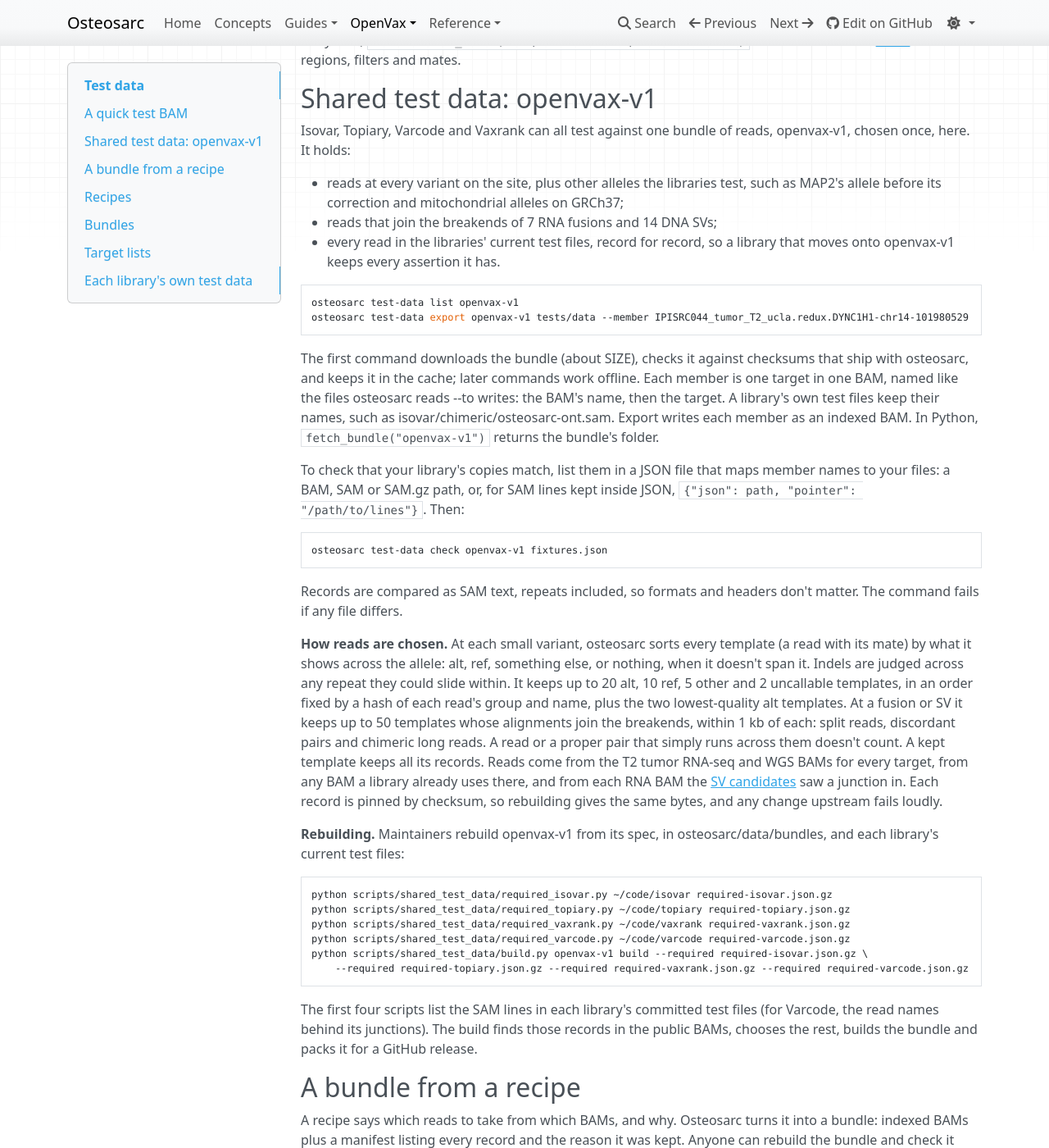
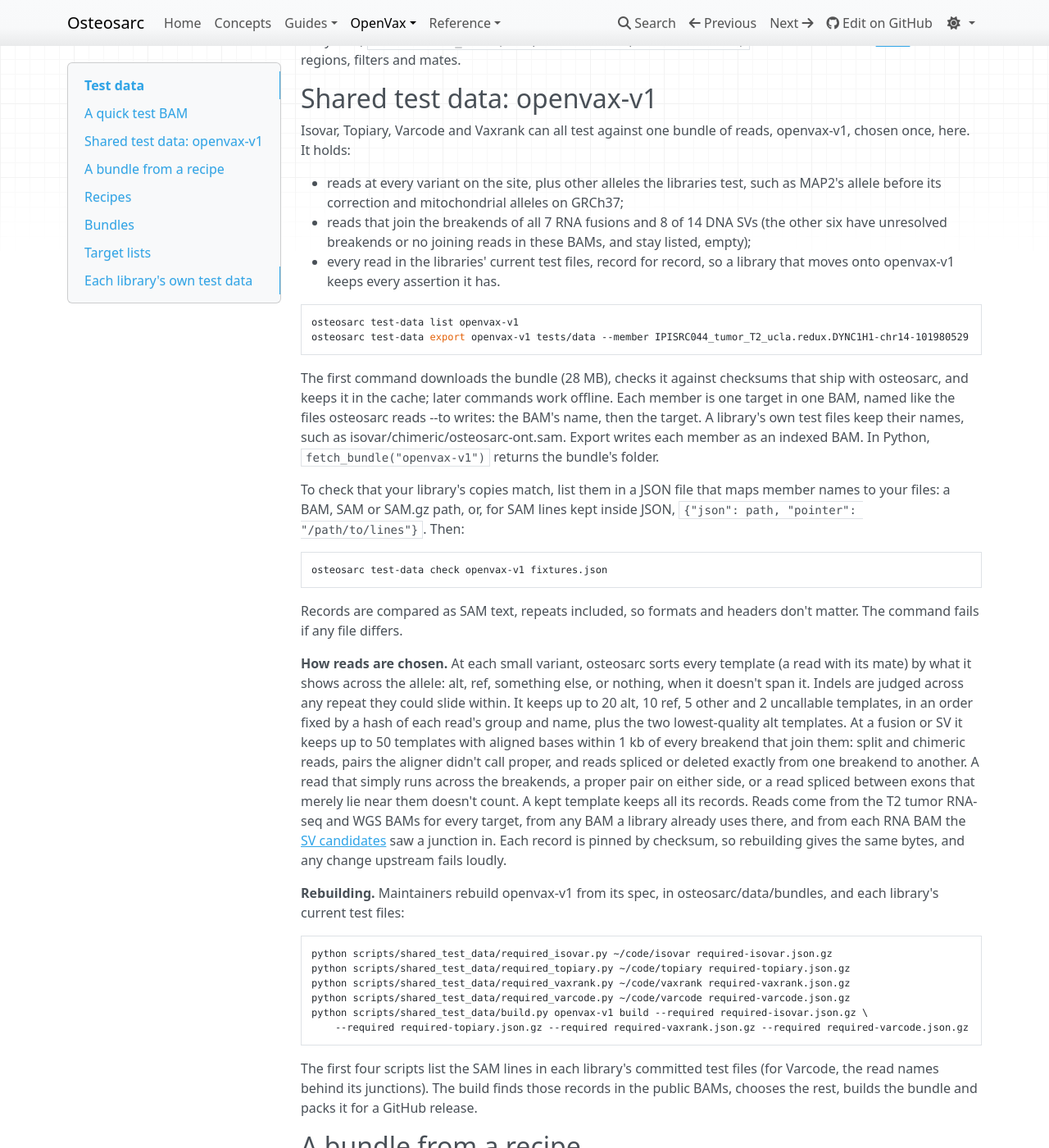
Before and after one commit to iskandr/osteosarc, an MkDocs documentation site: the page built from docs/test-data.md, in a window 1280 px wide and 1400 px high, scrolled down 440 px. Shown: the whole window at 82% size. Built offline with MkDocs 1.6.1, drawn with Linux system fonts in a browser that asks for light colours; nearby versions of some CDN libraries.

Commit message:
Pin the published openvax-v1 bundle; fill in its size and counts in the docs
The release record points at the openvax-v1 GitHub release (28 MB; 993
members, 98,386 records from 40 BAMs), built from this spec. test-data list
puts the long member names last, so status and record counts always show.

Claude-Session: https://claude.ai/code/session_01CcNHdiWgNhPGLmd4kDvG9G

````diff
--- a/docs/test-data.md
+++ b/docs/test-data.md
@@ -31,17 +31,19 @@ openvax-v1, chosen once, here. It holds:
 
 - reads at every variant on the site, plus other alleles the libraries test, such as
   MAP2's allele before its correction and mitochondrial alleles on GRCh37;
-- reads that join the breakends of 7 RNA fusions and 14 DNA SVs;
+- reads that join the breakends of all 7 RNA fusions and 8 of 14 DNA SVs (the other
+  six have unresolved breakends or no joining reads in these BAMs, and stay listed,
+  empty);
 - every read in the libraries' current test files, record for record, so a library
   that moves onto openvax-v1 keeps every assertion it has.
 
-<!-- docs-check: skip (downloads the bundle, about SIZE) -->
+<!-- docs-check: skip (downloads the bundle, 28 MB) -->
 ```sh
 osteosarc test-data list openvax-v1
 osteosarc test-data export openvax-v1 tests/data --member IPISRC044_tumor_T2_ucla.redux.DYNC1H1-chr14-101980529
 ```
 
-The first command downloads the bundle (about SIZE), checks it against checksums
+The first command downloads the bundle (28 MB), checks it against checksums
 that ship with osteosarc, and keeps it in the cache; later commands work offline.
 Each member is one target in one BAM, named like the files osteosarc reads --to
 writes: the BAM's name, then the target. A library's own test files keep their
@@ -65,10 +67,12 @@ read with its mate) by what it shows across the allele: alt, ref, something else
 nothing, when it doesn't span it. Indels are judged across any repeat they could
 slide within. It keeps up to 20 alt, 10 ref, 5 other and 2 uncallable templates, in
 an order fixed by a hash of each read's group and name, plus the two lowest-quality
-alt templates. At a fusion or SV it keeps up to 50 templates whose alignments join
-the breakends, within 1 kb of each: split reads, discordant pairs and chimeric long
-reads. A read or a proper pair that simply runs across them doesn't count. A kept
-template keeps all its records. Reads come from the T2 tumor RNA-seq and WGS BAMs for
+alt templates. At a fusion or SV it keeps up to 50 templates with aligned bases within
+1 kb of every breakend that join them: split and chimeric reads, pairs the aligner
+didn't call proper, and reads spliced or deleted exactly from one breakend to another.
+A read that simply runs across the breakends, a proper pair on either side, or a read
+spliced between exons that merely lie near them doesn't count. A kept template keeps
+all its records. Reads come from the T2 tumor RNA-seq and WGS BAMs for
 every target, from any BAM a library already uses there, and from each RNA BAM the
 [SV candidates](sv-candidates.md) saw a junction in. Each record is pinned by
 checksum, so rebuilding gives the same bytes, and any change upstream fails loudly.
````
Also changed, not shown: docs/changelog.md (+1 -1 lines), 3 other files.
